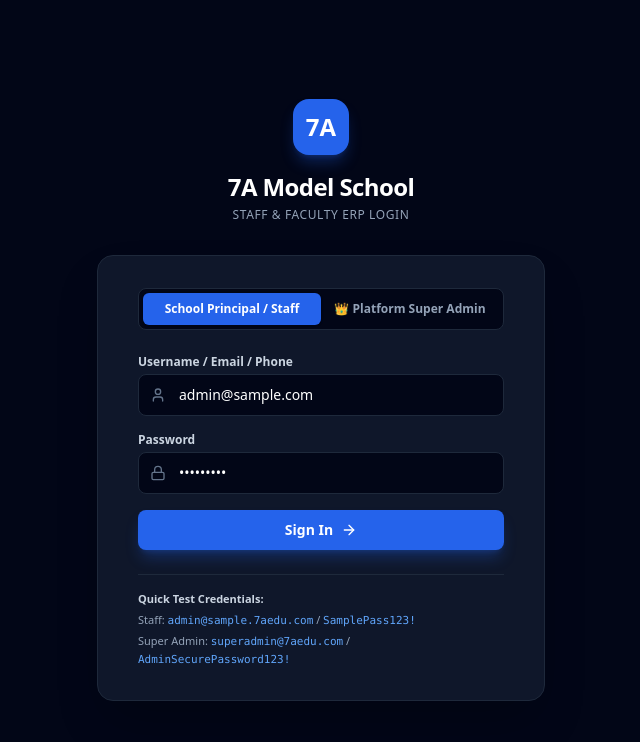
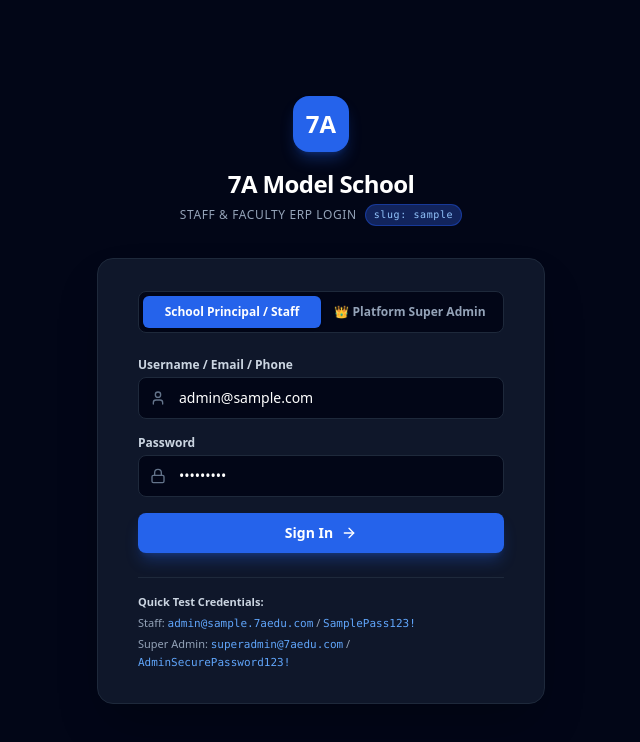
Before and after one commit to abdul7621/SCHOOL-WITH-AFROZ-SIR, a React (Vite) app in the folder frontend/: page /login in a window 1280 px wide. Shown: the top 742 px of the page, without its empty margins (319-959 px from the left). Built offline with nearby package versions, Linux system fonts and the light colour scheme; no server answers.

Commit message:
Add 1-click school launch button and URL tenant switcher

```diff
--- a/frontend/src/context/TenantContext.jsx
+++ b/frontend/src/context/TenantContext.jsx
@@ -4,13 +4,30 @@ import api from '../api/client';
 const TenantContext = createContext(null);
 
 export const TenantProvider = ({ children }) => {
-  const [tenantSlug, setTenantSlug] = useState(() => localStorage.getItem('tenant_slug') || 'sample');
+  const [tenantSlug, setTenantSlug] = useState(() => {
+    const urlParams = new URLSearchParams(window.location.search);
+    const qTenant = urlParams.get('tenant') || urlParams.get('tenant_slug');
+    if (qTenant) {
+      localStorage.setItem('tenant_slug', qTenant);
+      return qTenant;
+    }
+    return localStorage.getItem('tenant_slug') || 'sample';
+  });
   const [settings, setSettings] = useState({
     school_name: '7A Model School',
     theme_primary_color: '#1E40AF',
     currency_symbol: '₹',
   });
   const [loading, setLoading] = useState(true);
+
+  useEffect(() => {
+    const urlParams = new URLSearchParams(window.location.search);
+    const qTenant = urlParams.get('tenant') || urlParams.get('tenant_slug');
+    if (qTenant && qTenant !== tenantSlug) {
+      localStorage.setItem('tenant_slug', qTenant);
+      setTenantSlug(qTenant);
+    }
+  }, [window.location.search]);
 
   useEffect(() => {
     const fetchTenantSettings = async () => {
--- a/frontend/src/pages/Login.jsx
+++ b/frontend/src/pages/Login.jsx
@@ -5,15 +5,15 @@ import { useAuth } from '../context/AuthContext';
 import { useTenant } from '../context/TenantContext';
 
 export const Login = () => {
-  const [username, setUsername] = useState('admin@sample.com');
-  const [password, setPassword] = useState('Admin123!');
+  const { login } = useAuth();
+  const { settings, tenantSlug } = useTenant();
+  const navigate = useNavigate();
+
+  const [username, setUsername] = useState(() => (tenantSlug === 'sample' ? 'admin@sample.com' : ''));
+  const [password, setPassword] = useState(() => (tenantSlug === 'sample' ? 'Admin123!' : ''));
   const [isSuperAdmin, setIsSuperAdmin] = useState(false);
   const [error, setError] = useState('');
   const [loading, setLoading] = useState(false);
-
-  const { login } = useAuth();
-  const { settings } = useTenant();
-  const navigate = useNavigate();
 
   const handleSubmit = async (e) => {
     e.preventDefault();
@@ -43,8 +43,13 @@ export const Login = () => {
         <h2 className="text-2xl font-black text-white tracking-tight">
           {isSuperAdmin ? 'Platform Super Admin Portal' : settings.school_name}
         </h2>
-        <p className="text-xs text-slate-400 mt-1 uppercase tracking-wider font-medium">
-          {isSuperAdmin ? '7A Digital Solution — Control Plane' : 'Staff & Faculty ERP Login'}
+        <p className="text-xs text-slate-400 mt-1 uppercase tracking-wider font-medium flex items-center justify-center gap-2">
+          <span>{isSuperAdmin ? '7A Digital Solution — Control Plane' : 'Staff & Faculty ERP Login'}</span>
+          {!isSuperAdmin && (
+            <span className="bg-blue-900/60 text-blue-300 font-mono text-[10px] px-2 py-0.5 rounded-full border border-blue-700/50 lowercase">
+              slug: {tenantSlug}
+            </span>
+          )}
         </p>
       </div>
 
--- a/frontend/src/pages/SuperAdmin/TenantsList.jsx
+++ b/frontend/src/pages/SuperAdmin/TenantsList.jsx
@@ -153,6 +153,7 @@ export const TenantsList = () => {
               <th className="py-3.5 px-4">Dedicated MySQL DB</th>
               <th className="py-3.5 px-4">Admin Contact</th>
               <th className="py-3.5 px-4">Status</th>
+              <th className="py-3.5 px-4 text-center">Action</th>
             </tr>
           </thead>
           <tbody className="divide-y divide-slate-100 font-medium">
@@ -175,6 +176,20 @@ export const TenantsList = () => {
                   <span className="px-2.5 py-1 rounded-md text-[10px] font-bold bg-emerald-100 text-emerald-800 border border-emerald-200">
                     {t.status}
                   </span>
+                </td>
+                <td className="py-3.5 px-4 text-center">
+                  <button
+                    onClick={() => {
+                      localStorage.setItem('tenant_slug', t.slug);
+                      localStorage.removeItem('token');
+                      localStorage.removeItem('user');
+                      window.location.href = `/login?tenant=${t.slug}`;
+                    }}
+                    className="px-3 py-1.5 bg-blue-50 hover:bg-blue-100 text-blue-700 font-bold rounded-lg text-xs inline-flex items-center gap-1 transition-colors shadow-sm"
+                  >
+                    <span>Login</span>
+                    <ArrowRight size={12} />
+                  </button>
                 </td>
               </tr>
             ))}
@@ -417,8 +432,21 @@ export const TenantsList = () => {
                   </button>
 
                   <button
+                    onClick={() => {
+                      localStorage.setItem('tenant_slug', provisionedSchool.slug);
+                      localStorage.removeItem('token');
+                      localStorage.removeItem('user');
+                      window.location.href = `/login?tenant=${provisionedSchool.slug}`;
+                    }}
+                    className="flex items-center gap-2 bg-emerald-600 hover:bg-emerald-500 text-white text-xs font-bold px-5 py-2.5 rounded-xl shadow transition-colors"
+                  >
+                    <span>🚀 Launch School</span>
+                    <ArrowRight size={14} />
+                  </button>
+
+                  <button
                     onClick={() => setShowModal(false)}
-                    className="flex items-center gap-2 bg-blue-600 hover:bg-blue-500 text-white text-xs font-bold px-5 py-2.5 rounded-xl shadow transition-colors"
+                    className="flex items-center gap-2 bg-slate-200 hover:bg-slate-300 text-slate-800 text-xs font-bold px-4 py-2.5 rounded-xl transition-colors"
                   >
                     <span>Done</span>
                   </button>
```
